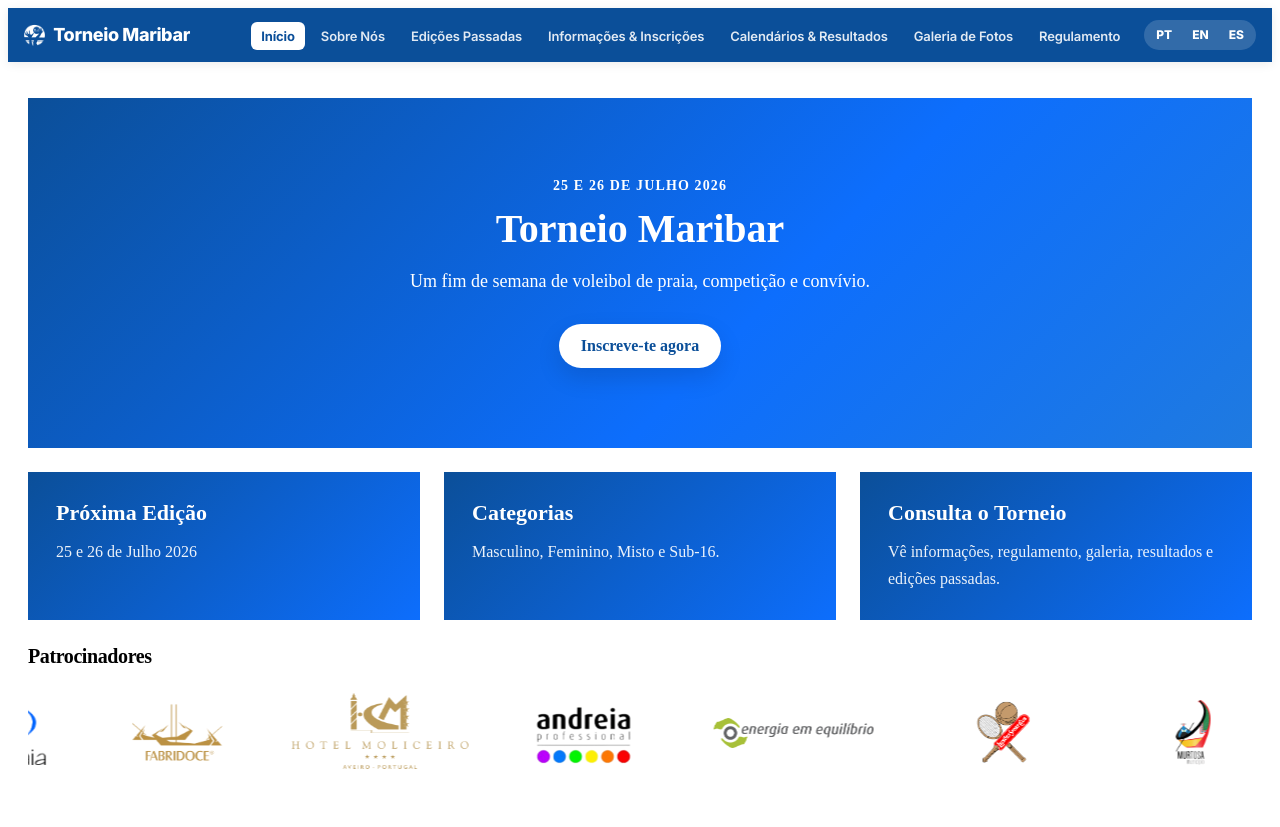
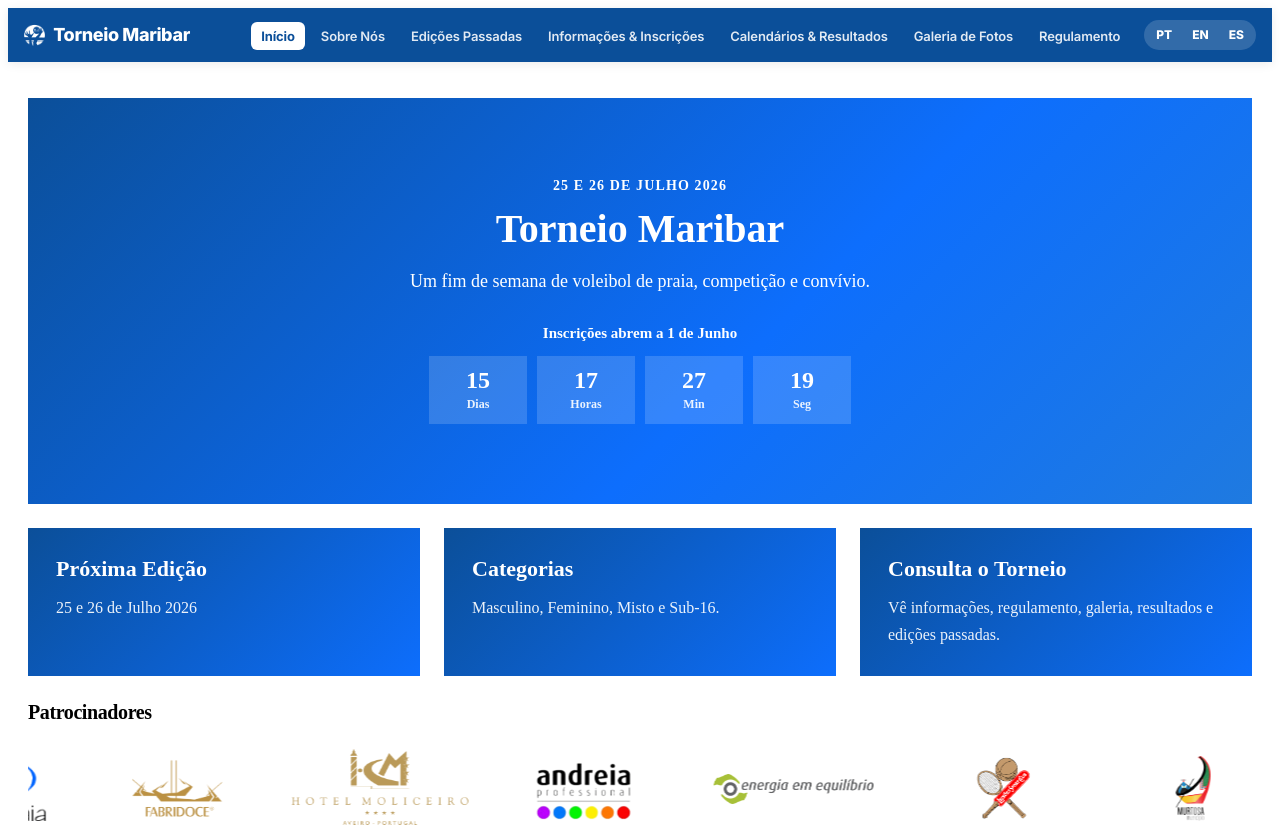
Before and after one commit to pedrocarvalho4/torneiomaribarvue, a Vue app: page / in a window 1280 px wide. Shown: the top 827 px of the page. Built offline with nearby package versions, Linux system fonts and the light colour scheme.

Commit message:
Update HeroSection.vue

```diff
--- a/src/components/HeroSection.vue
+++ b/src/components/HeroSection.vue
@@ -5,7 +5,7 @@ import { useI18n } from '../i18n'
 const { t } = useI18n()
 
 const registrationUrl = 'https://forms.gle/QiTkWNkt2Tmcb3JD9'
-const registrationOpenDate = new Date('2026-05-01T00:00:00+01:00')
+const registrationOpenDate = new Date('2026-06-01T00:00:00+01:00')
 
 const now = ref(new Date())
 let timer = null
```
